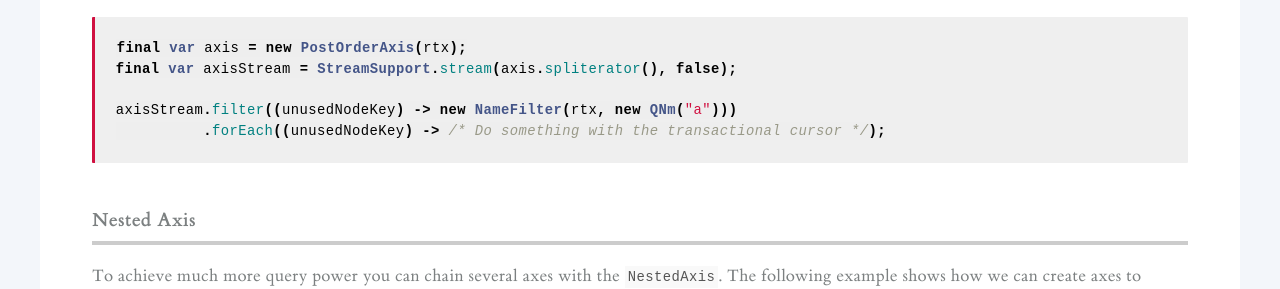
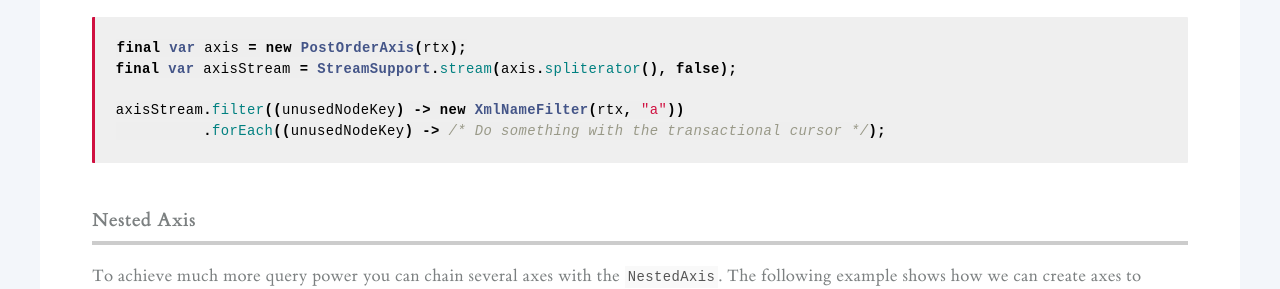
Before and after one commit to sirixdb/sirixdb.github.io, a Jekyll site: the page built from transactional-cursor-api.md, in a window 1280 px wide and 900 px high, scrolled down 9315 px. Shown: the part 158-447 px from the top of the window. Built offline with Jekyll 4.4.1, drawn with Linux system fonts in a browser that asks for light colours; our own code applies the rules of GitHub Pages for plain Markdown files.

Commit message:
Update transactional-cursor-api.md

````diff
--- a/transactional-cursor-api.md
+++ b/transactional-cursor-api.md
@@ -375,7 +375,7 @@ Alternatively you could simply stream over your axis (without using the `FilterA
 final var axis = new PostOrderAxis(rtx);
 final var axisStream = StreamSupport.stream(axis.spliterator(), false);
 
-axisStream.filter((unusedNodeKey) -> new NameFilter(rtx, new QNm("a")))
+axisStream.filter((unusedNodeKey) -> new XmlNameFilter(rtx, "a"))
           .forEach((unusedNodeKey) -> /* Do something with the transactional cursor */);
 ```
 ### Nested Axis
````
